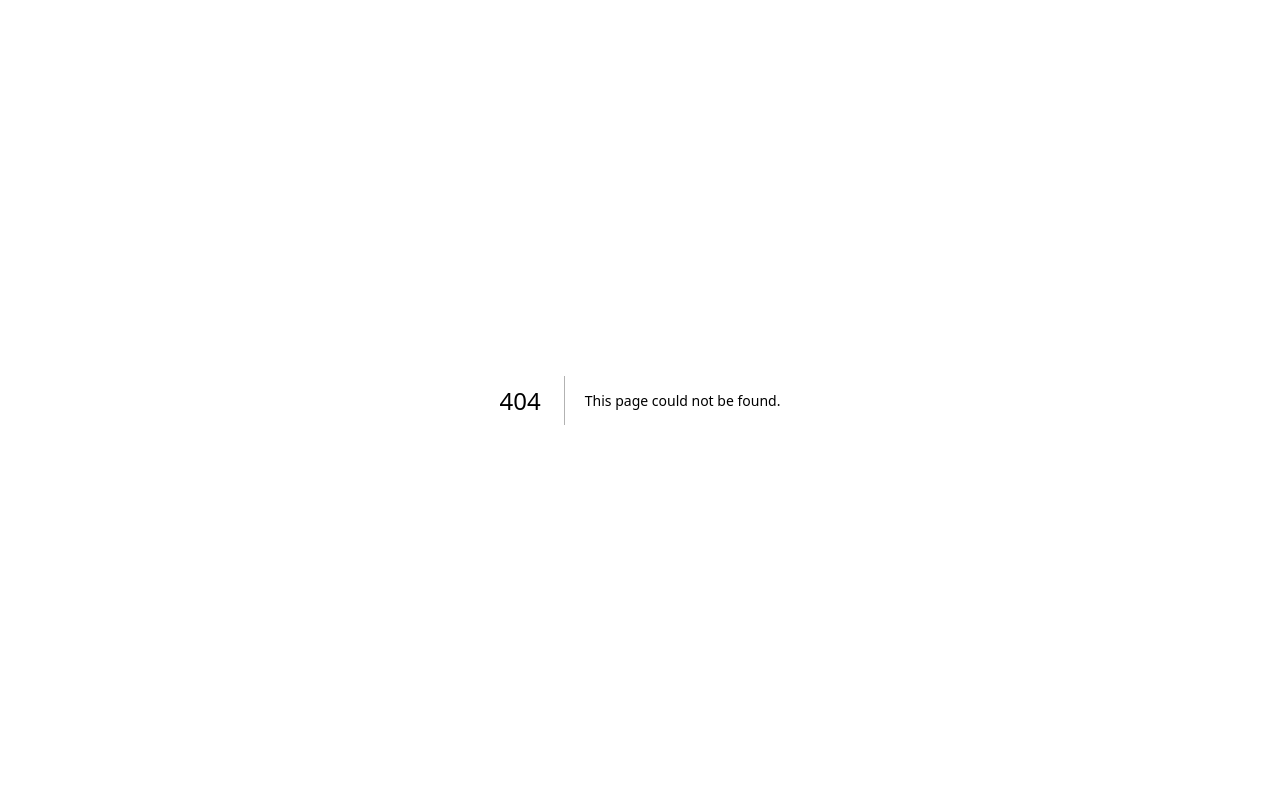
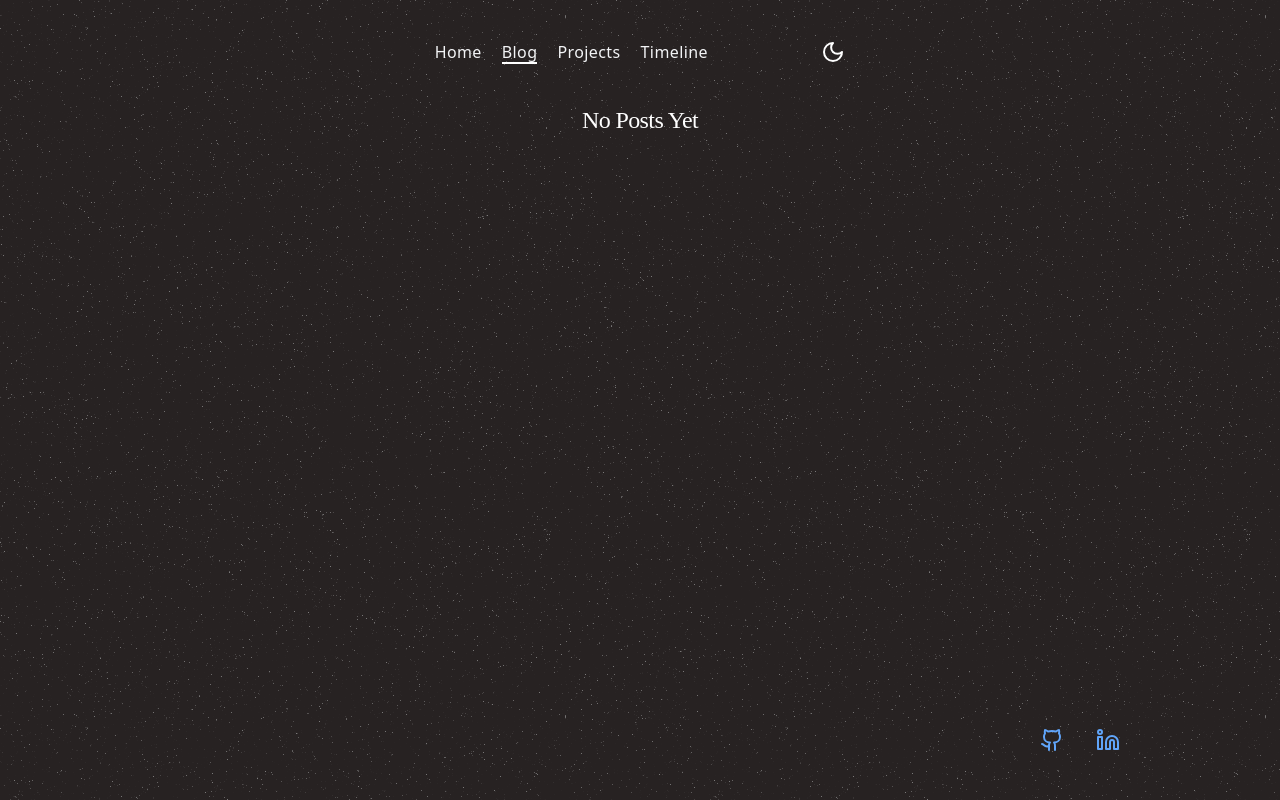
Before and after one commit to TusharIbtekar/portfolio, a Next.js app: page /blog in a window 1280 px wide. Before the commit this address had no page. Built offline with nearby package versions, Linux system fonts and the light colour scheme.

Commit message:
feat: blog page

```diff
--- /dev/null
+++ b/src/pages/blog.tsx
@@ -0,0 +1,26 @@
+import { Layout } from "@/layouts";
+import { motion } from "framer-motion";
+
+export default function Blog() {
+  return (
+    <Layout.Default>
+      <div className="flex pt-16 mt-10 pb-12">
+        <div className="flex-grow flex flex-col items-center max-w-sm sm:max-w-2xl w-full mx-auto px-0 sm:px-16">
+          <motion.h2
+            className="font-kaisei text-gray-500 dark:text-white text-xl lg:text-2xl tracking-tight"
+            initial={{ opacity: 0, scale: 0.75 }}
+            animate={{ opacity: 1, scale: 1 }}
+            transition={{
+              type: "spring",
+              duration: 0.8,
+              delay: 0.1,
+              ease: [0, 0.71, 0.2, 1.01],
+            }}
+          >
+            No Posts Yet
+          </motion.h2>
+        </div>
+      </div>
+    </Layout.Default>
+  );
+}
```
